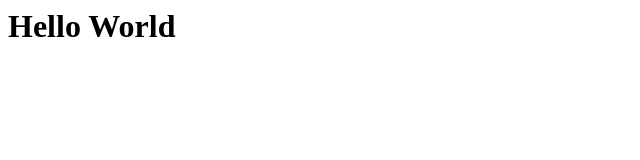
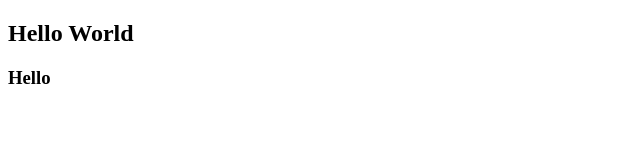
Before and after one commit to Norbok7/class-project-with-kenneth, a plain HTML site: page index.html in a window 1280 px wide. Shown: the whole page, without its empty margins (0-640 px from the left). Drawn offline with Linux system fonts and the light colour scheme.

Commit message:
html-base-structure update

```diff
--- a/index.html
+++ b/index.html
@@ -1 +1,13 @@
-<h1>Hello World</h1>
+<!DOCTYPE html>
+<html lang="en">
+<head>
+  <meta charset="UTF-8">
+  <meta name="viewport" content="width=device-width, initial-scale=1.0">
+  <title>Document</title>
+</head>
+<body>
+  <h2>Hello World</h2>
+  <h3>Hello</h3>
+
+</body>
+</html>
```
